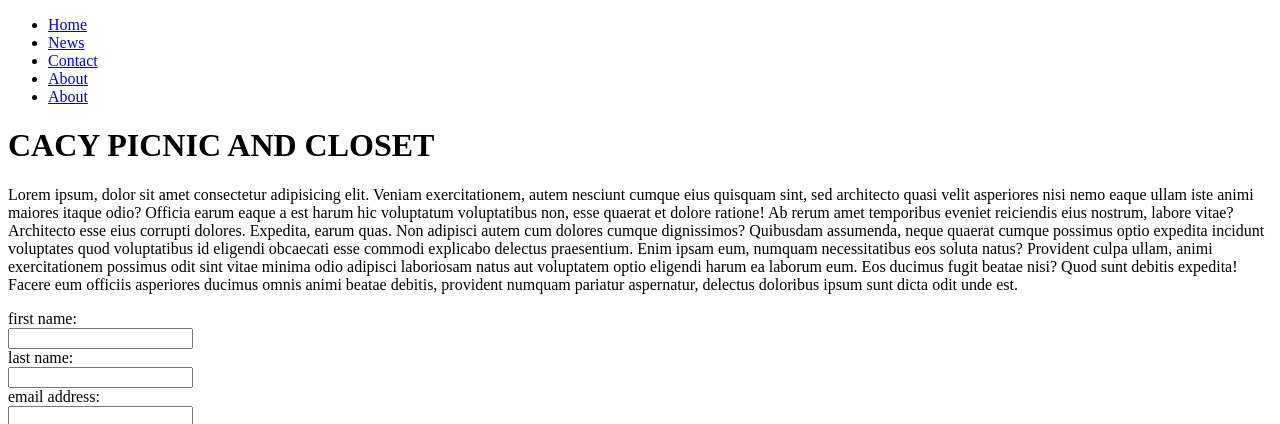
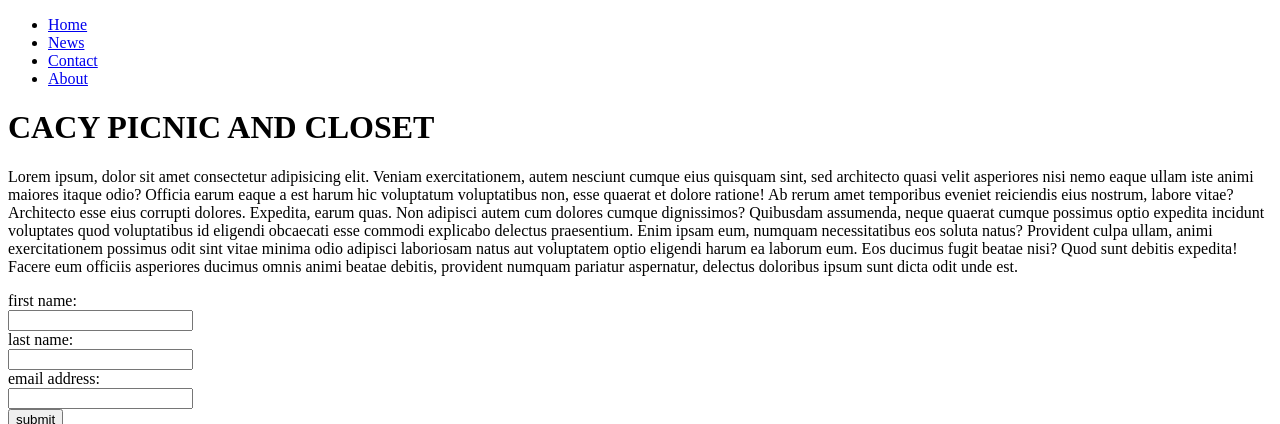
Before and after one commit to Nyonjula/WEB1-ASSIGNMENT, a plain HTML site: page myfirstweb.html in a window 1280 px wide. Shown: the top 424 px of the page. Drawn offline with Linux system fonts and the light colour scheme.

Commit message:
Removed an unwanted navigation tab.

```diff
--- a/myfirstweb.html
+++ b/myfirstweb.html
@@ -12,7 +12,6 @@
             <li><a href="#news">News</a></li>
             <li><a href="#contact">Contact</a></li>
             <li><a href="#about">About</a></li>
-            <li><a href="#Stacy">About</a></li>
           </ul>
     </header>
     <h1>CACY PICNIC AND CLOSET</h1>
```
